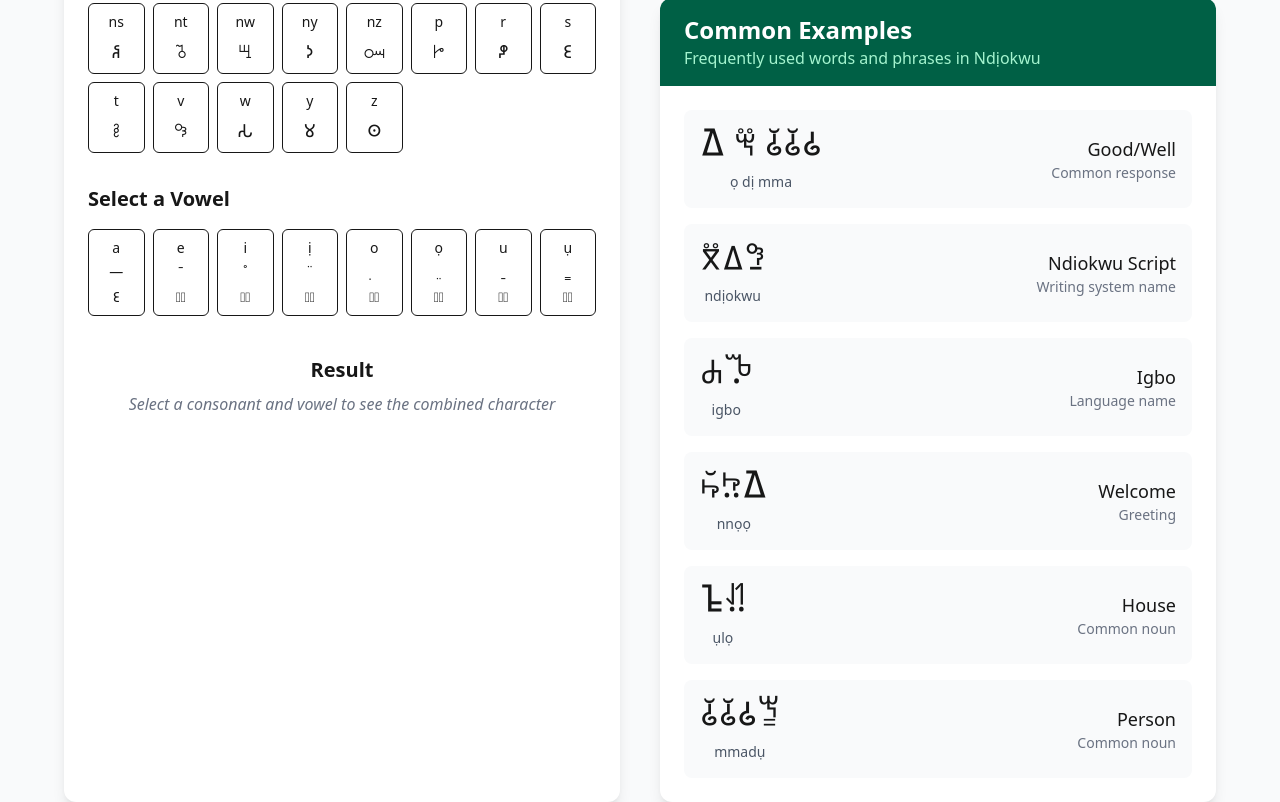
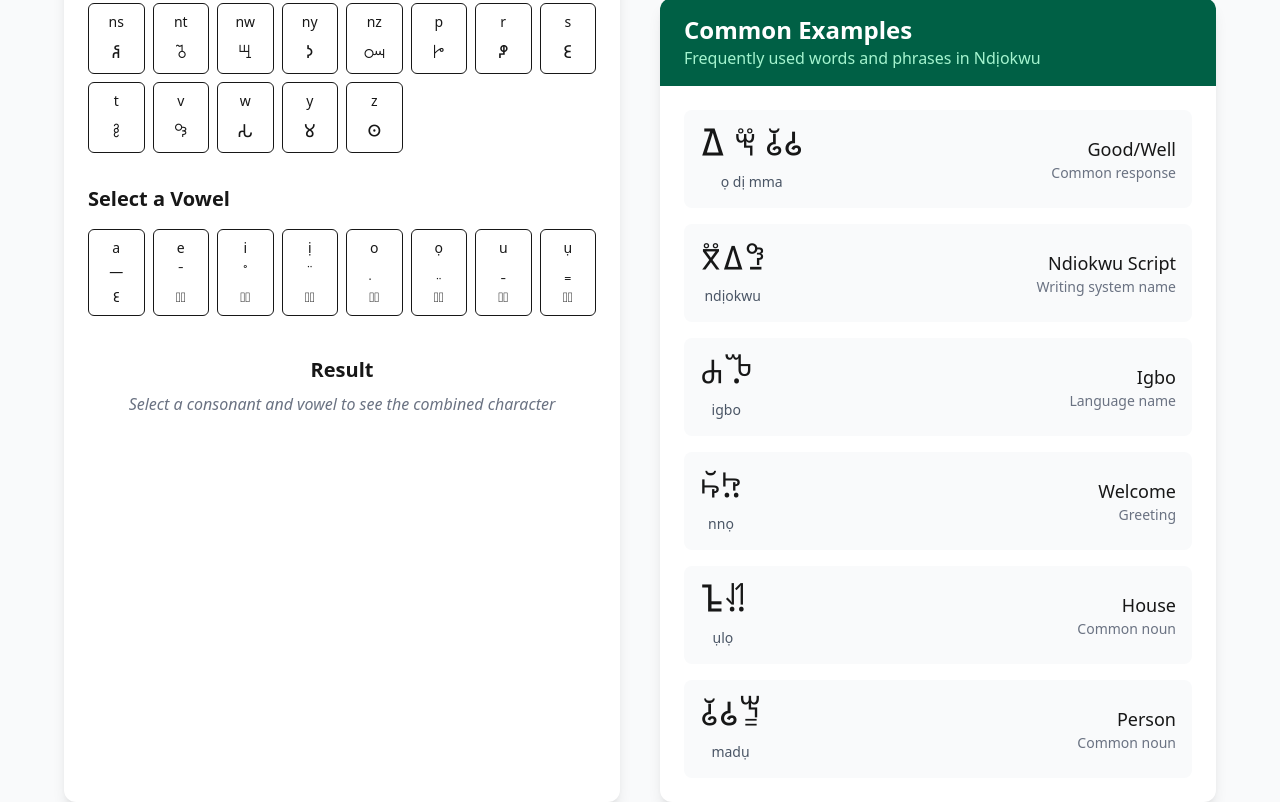
Before and after one commit to KaluEmeKalu/ndiokwu, a Next.js app: page /alphabet in a window 1280 px wide. Shown: the part 580-1382 px from the top of the page. Built offline with nearby package versions, Linux system fonts and the light colour scheme; no server answers.

Commit message:
replaced double m for breve and also replaced some of the older glyphs with the ndiokwu component

```diff
--- a/src/app/alphabet/page.tsx
+++ b/src/app/alphabet/page.tsx
@@ -207,7 +207,7 @@ export default function AlphabetPage() {
                 <div className="space-y-4">
                   <div className="flex items-center justify-between p-4 bg-gray-50 dark:bg-gray-700 rounded-lg">
                     <div className="text-center">
-                      <div className="text-3xl mb-2"><NdiokwuText>ọ dị mmma</NdiokwuText></div>
+                      <div className="text-3xl mb-2"><NdiokwuText>ọ dị mma</NdiokwuText></div>
                       <div className="text-sm text-gray-600 dark:text-gray-300">ọ dị mma</div>
                     </div>
                     <div className="text-right">
@@ -240,8 +240,8 @@ export default function AlphabetPage() {
 
                   <div className="flex items-center justify-between p-4 bg-gray-50 dark:bg-gray-700 rounded-lg">
                     <div className="text-center">
-                      <div className="text-3xl mb-2"><NdiokwuText>nnọọ</NdiokwuText></div>
-                      <div className="text-sm text-gray-600 dark:text-gray-300">nnọọ</div>
+                      <div className="text-3xl mb-2"><NdiokwuText>nnọ</NdiokwuText></div>
+                      <div className="text-sm text-gray-600 dark:text-gray-300">nnọ</div>
                     </div>
                     <div className="text-right">
                       <div className="text-lg font-medium">Welcome</div>
@@ -262,8 +262,8 @@ export default function AlphabetPage() {
 
                   <div className="flex items-center justify-between p-4 bg-gray-50 dark:bg-gray-700 rounded-lg">
                     <div className="text-center">
-                      <div className="text-3xl mb-2"><NdiokwuText>mmmadụ</NdiokwuText></div>
-                      <div className="text-sm text-gray-600 dark:text-gray-300">mmadụ</div>
+                      <div className="text-3xl mb-2"><NdiokwuText>mmadụ</NdiokwuText></div>
+                      <div className="text-sm text-gray-600 dark:text-gray-300">madụ</div>
                     </div>
                     <div className="text-right">
                       <div className="text-lg font-medium">Person</div>
--- a/src/app/converter/page.tsx
+++ b/src/app/converter/page.tsx
@@ -199,10 +199,10 @@ export default function ConverterPage() {
 
   // Example conversions
   const examples = [
-    { latin: "onye", ndiokwu: "𑀏𑀤̄" },
-    { latin: "ndịokwu", ndiokwu: "ⴳ̈ 𑀏 ꗷ̱" },
-    { latin: "igbo", ndiokwu: "ꕈꘛ̣" },
-    { latin: "akwụkwọ", ndiokwu: "𑀩꘤̳꘤̤" }
+    { latin: "onye", ndiokwu: "onye" },
+    { latin: "ndịokwu", ndiokwu: "ndịokwu" },
+    { latin: "igbo", ndiokwu: "igbo" },
+    { latin: "akwụkwọ", ndiokwu: "akwụkwọ" }
   ];
 
   return (
--- a/src/app/learn/page.tsx
+++ b/src/app/learn/page.tsx
@@ -201,10 +201,10 @@ export default function LearnPage() {
               <div className="bg-gradient-to-r from-gray-900 to-gray-800 dark:from-gray-700 dark:to-gray-600 rounded-2xl p-8 text-white shadow-xl">
                 <div className="text-5xl md:text-6xl font-light mb-4 leading-tight">
                   <NdiokwuText>{
-                    activeExample === 0 ? "Nwa ahụ sụrụ mmmiri." :
+                    activeExample === 0 ? "Nwa ahụ sụrụ mmiri." :
                     activeExample === 1 ? "ọ na-eje ahịa ụbọchị niile." :
-                    activeExample === 2 ? "Mama mm na-esi nnri nn'ụlọ." :
-                    "Ndị ọkpọkọrọ na-akpọ akpọ nn'osisi ahụ."
+                    activeExample === 2 ? "Mama m na-esi nri n'ụlọ." :
+                    "Ndị ọkpọkọrọ na-akpọ akpọ n'osisi ahụ."
                   }</NdiokwuText>
                 </div>
                 <div className="h-px bg-gradient-to-r from-transparent via-white/30 to-transparent my-4"></div>
@@ -795,17 +795,17 @@ export default function LearnPage() {
         <p className="mb-4">In Ndiokwu, every consonant normally carries a vowel. To show a <em>pure double consonant</em> without vowels between them, we need a special pattern:</p>
         <div className="grid md:grid-cols-3 gap-4">
           <div className="text-center">
-            <div className="text-2xl mb-2"><NdiokwuText>mmma</NdiokwuText></div>
+            <div className="text-2xl mb-2"><NdiokwuText>mma</NdiokwuText></div>
             <div className="font-bold">mma</div>
             <div className="text-sm text-gray-600 dark:text-gray-400">Good/Beautiful</div>
           </div>
           <div className="text-center">
-            <div className="text-2xl mb-2"><NdiokwuText>nnna</NdiokwuText></div>
+            <div className="text-2xl mb-2"><NdiokwuText>nna</NdiokwuText></div>
             <div className="font-bold">nna</div>
             <div className="text-sm text-gray-600 dark:text-gray-400">Father</div>
           </div>
           <div className="text-center">
-            <div className="text-2xl mb-2"><NdiokwuText>nnne</NdiokwuText></div>
+            <div className="text-2xl mb-2"><NdiokwuText>nne</NdiokwuText></div>
             <div className="font-bold">nne</div>
             <div className="text-sm text-gray-600 dark:text-gray-400">Mother</div>
           </div>
@@ -823,21 +823,21 @@ export default function LearnPage() {
           <div className="font-bold mb-2">Example: "mama m" (my mother)</div>
           <div className="text-center">
             <div className="text-2xl mb-2">
-              <NdiokwuText>mama</NdiokwuText> <NdiokwuText>mm</NdiokwuText>
+              <NdiokwuText>mama</NdiokwuText> <NdiokwuText>m</NdiokwuText>
             </div>
             <div>mama m</div>
             <div className="text-sm text-gray-600 dark:text-gray-400 mt-2">
-              The final "m" stands alone, so it's written as "mm"
+              The final "m" stands alone, so it's written as "m"
             </div>
           </div>
         </div>
         <div className="bg-red-50 dark:bg-red-900/20 p-4 rounded-lg">
           <div className="font-bold mb-2">Example: "mgbagwoju"</div>
           <div className="text-center">
-            <div className="text-2xl mb-2"><NdiokwuText>mmgbagwoju</NdiokwuText></div>
+            <div className="text-2xl mb-2"><NdiokwuText>mgbagwoju</NdiokwuText></div>
             <div>mgbagwoju</div>
             <div className="text-sm text-gray-600 dark:text-gray-400 mt-2">
-              Initial "m" has no vowel, so it's written as "mm"
+              Initial "m" has no vowel, so it's written as "m"
             </div>
           </div>
         </div>
@@ -861,8 +861,8 @@ export default function LearnPage() {
       <div className="bg-indigo-50 dark:bg-indigo-900/20 p-4 rounded-lg my-4">
         <div className="font-bold mb-2">Common Examples:</div>
         <ul className="space-y-2">
-          <li><NdiokwuText>ọ dị mmma</NdiokwuText> → "ọ dị mma" (it is good)</li>
-          <li><NdiokwuText>a na mm</NdiokwuText> → "a na m" (I am)</li>
+          <li><NdiokwuText>ọ dị mma</NdiokwuText> → "ọ dị mma" (it is good)</li>
+          <li><NdiokwuText>a na m</NdiokwuText> → "a na m" (I am)</li>
           <li><NdiokwuText>ị na</NdiokwuText> → "ị na" (you are)</li>
       </ul>
       </div>
--- a/src/app/why/page.tsx
+++ b/src/app/why/page.tsx
@@ -395,7 +395,7 @@ export default function WhyNdiokwu() {
                     <div className="w-5/12 p-5 bg-green-50 dark:bg-green-900/20 rounded-lg text-center">
                       <p className="text-green-800 dark:text-green-300 font-medium">Ndịokwu</p>
                       <div className="border-2 border-green-200 dark:border-green-800/30 rounded px-3 py-2 mt-2 text-sm font-mono">
-                      ꕼ̤ꔧ
+                      <NdiokwuText>ngwọta</NdiokwuText>
                       </div>
                     </div>
                   </div>
```
